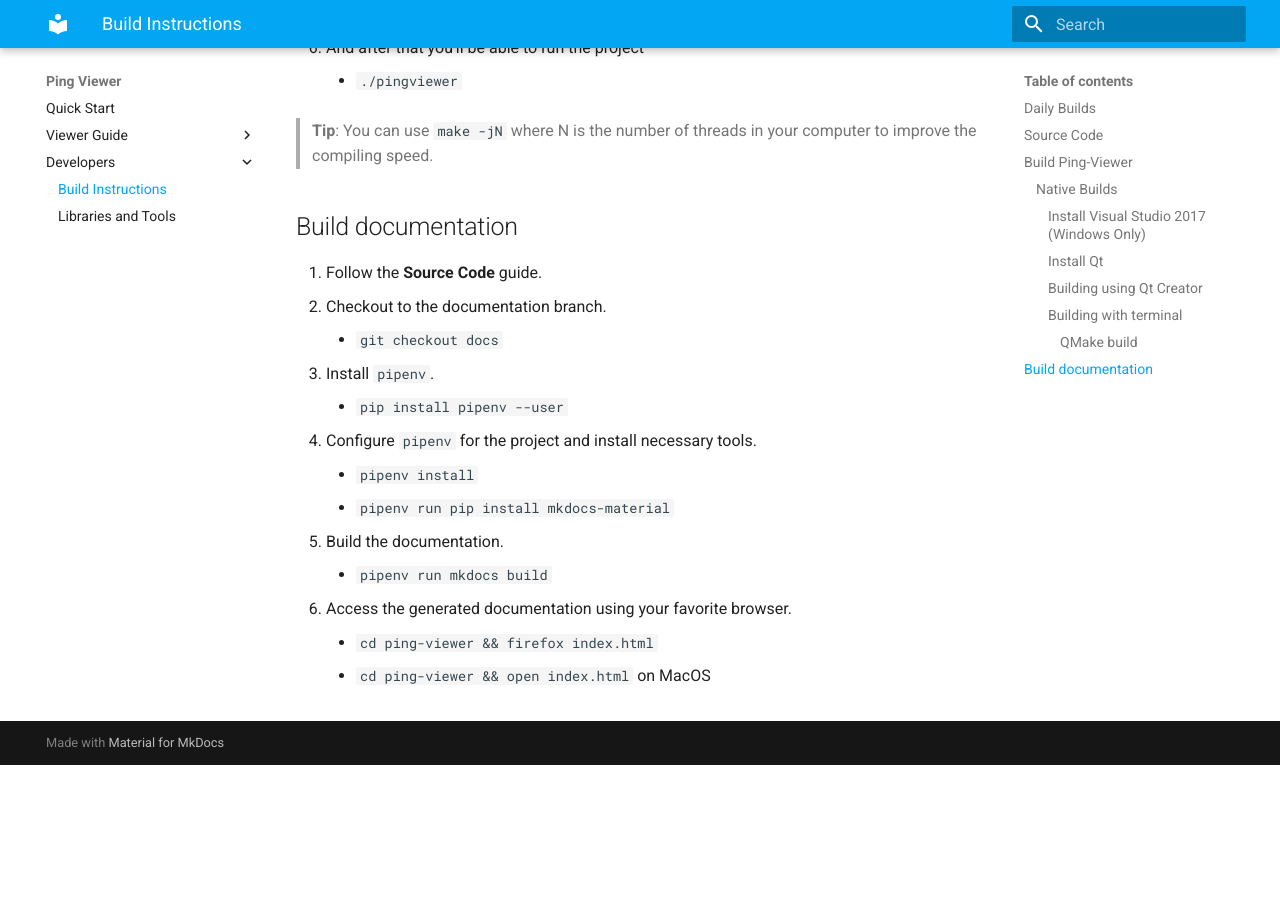
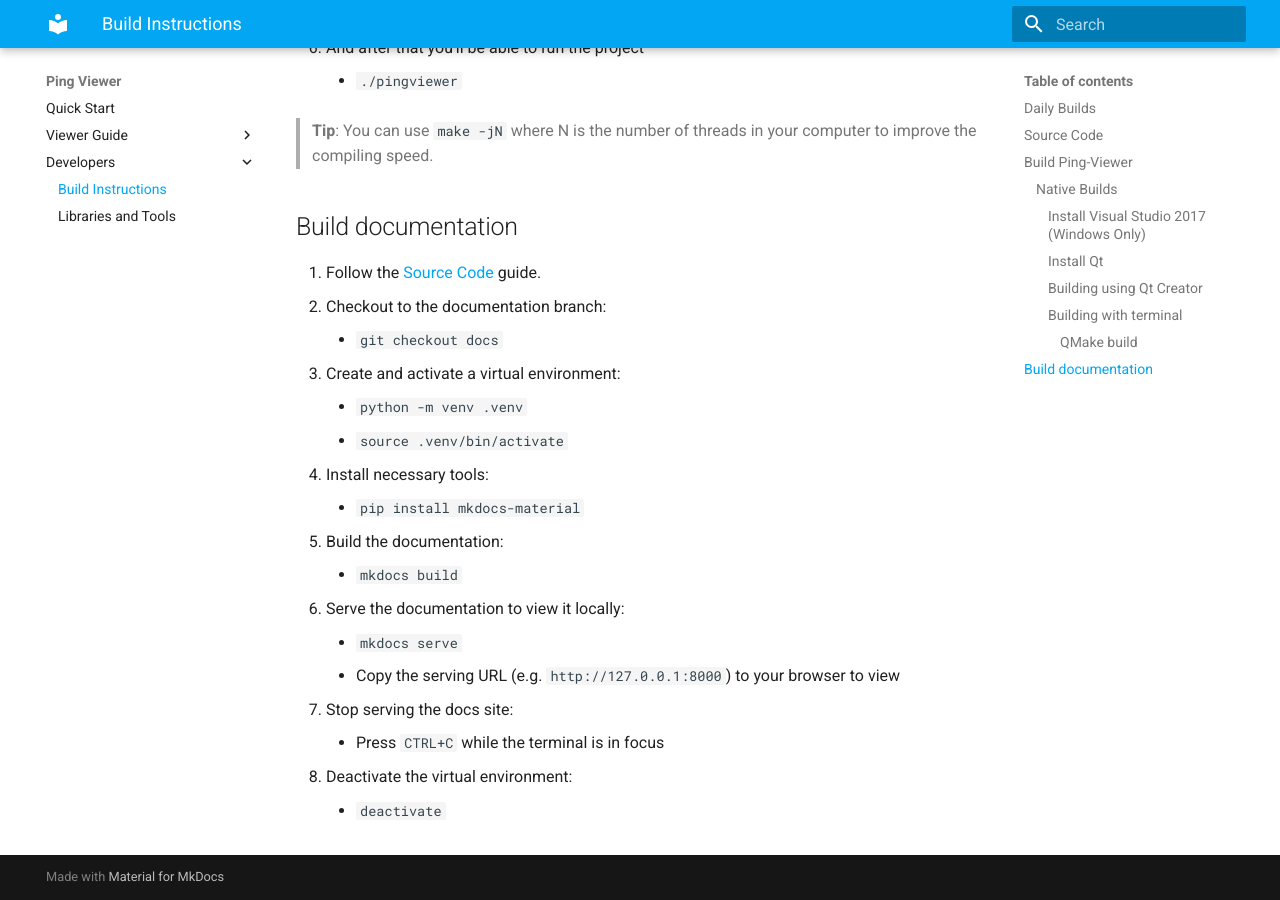
Before and after one commit to bluerobotics/ping-viewer, an MkDocs documentation site: the page built from docs/build-instructions.md, in a window 1280 px wide and 900 px high, scrolled down 2748 px. Built offline with MkDocs 1.6.1 and Material for MkDocs 9.7.7, drawn with Linux system fonts in a browser that asks for light colours; before the commit the page ends 3513 px from its top, so only the background shows below that.

Commit message:
docs: update build instructions for the docs
- Change from pipenv to venv
- Serve the site locally, instead of opening files in the browser via the terminal

```diff
--- a/docs/build-instructions.md
+++ b/docs/build-instructions.md
@@ -100,16 +100,20 @@
 
 ## Build documentation
 
-1. Follow the **Source Code** guide.
-2. Checkout to the documentation branch.
+1. Follow the [Source Code](#source-code) guide.
+2. Checkout to the documentation branch:
     - `git checkout docs`
-3. Install `pipenv`.
-    - `pip install pipenv --user`
-4. Configure `pipenv` for the project and install necessary tools.
-    - `pipenv install`
-    - `pipenv run pip install mkdocs-material`
-5. Build the documentation.
-    - `pipenv run mkdocs build`
-6. Access the generated documentation using your favorite browser.
-    - `cd ping-viewer && firefox index.html`
-    - `cd ping-viewer && open index.html` on MacOS
+3. Create and activate a virtual environment:
+    - `python -m venv .venv`
+    - `source .venv/bin/activate`
+4. Install necessary tools:
+    - `pip install mkdocs-material`
+5. Build the documentation:
+    - `mkdocs build`
+6. Serve the documentation to view it locally:
+    - `mkdocs serve`
+    - Copy the serving URL (e.g. `http://127.0.0.1:8000`) to your browser to view
+7. Stop serving the docs site:
+    - Press `CTRL+C` while the terminal is in focus
+8. Deactivate the virtual environment:
+    - `deactivate`
```
